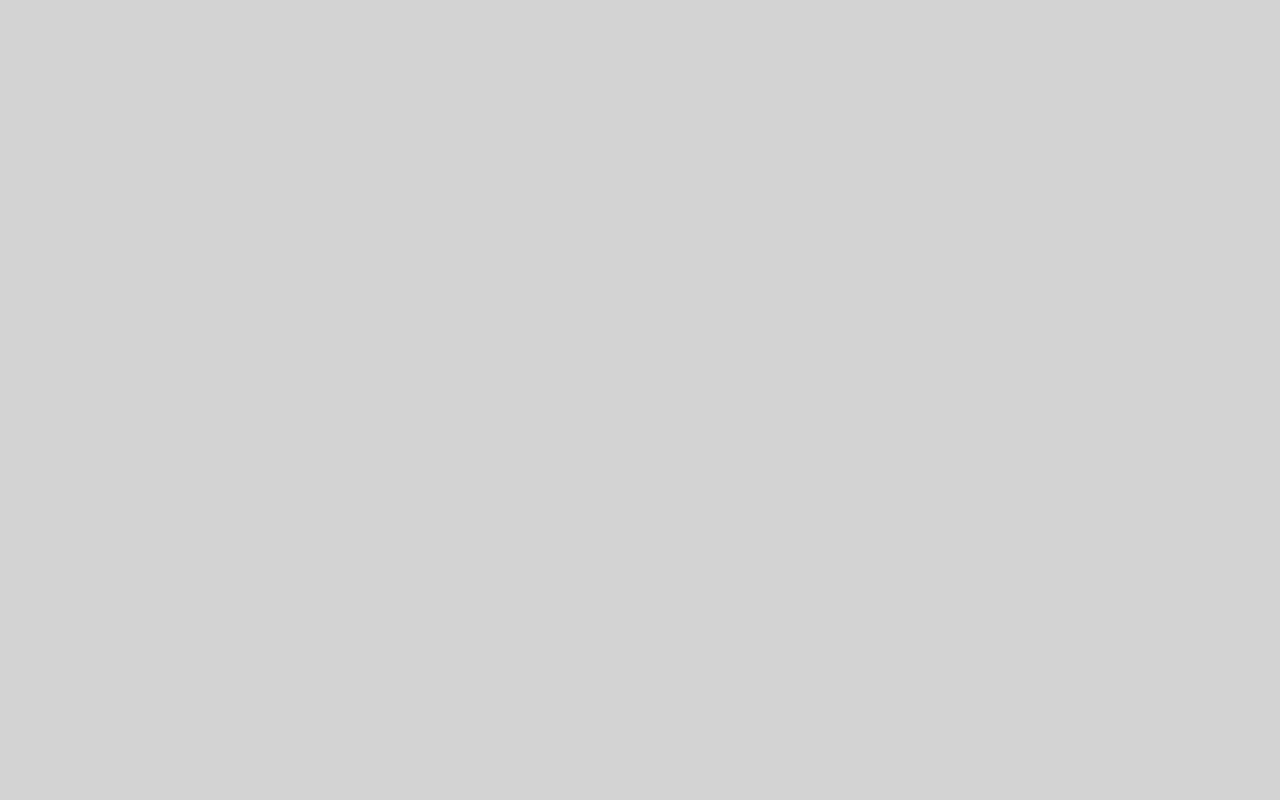
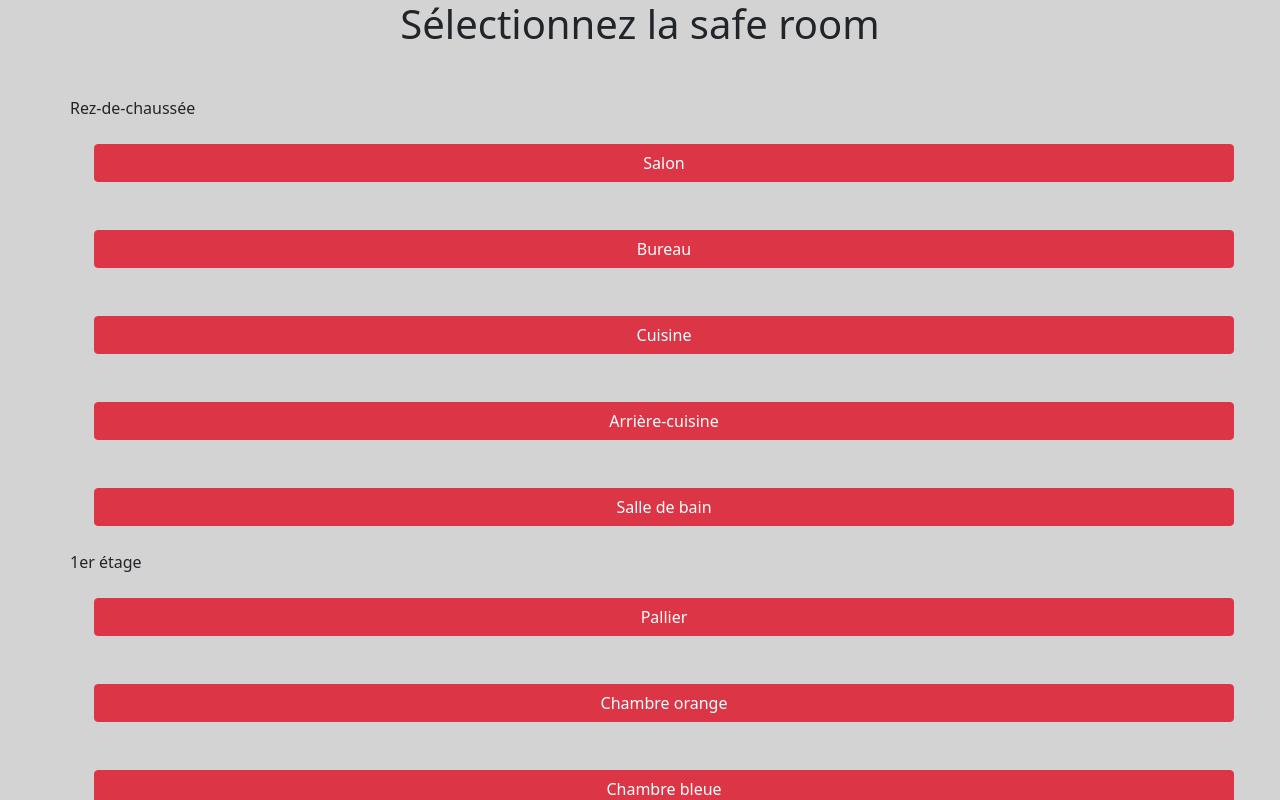
Before and after one commit to Zigotote/phasmophobia, a Vue app: page /safe-room in a window 1280 px wide. Before the commit this address had no page. Shown: the top 800 px of the page. Built offline with nearby package versions, Linux system fonts and the light colour scheme.

Commit message:
Add: choose safe room

```diff
--- a/src/components/RoomsList.vue
+++ b/src/components/RoomsList.vue
@@ -6,6 +6,7 @@
       class="btn btn-danger m-4"
       v-for="room in floor.rooms"
       :key="floor + room"
+      :disabled="room == disabledRoom"
       @click="$emit('sendRoom', room)"
     >
       {{ room }}
@@ -16,6 +17,7 @@
 <script>
 export default {
   name: "RoomsList",
+  props: { disabledRoom: String },
   emits: ["sendRoom"],
   setup() {
     const floors = [
--- a/src/router/index.js
+++ b/src/router/index.js
@@ -1,6 +1,7 @@
 import { createRouter, createWebHistory } from "vue-router";
 import ChooseGhost from "../views/ChooseGhost.vue";
 import ChooseGhostRoom from "../views/ChooseGhostRoom.vue";
+import ChooseSafeRoom from "../views/ChooseSafeRoom.vue";
 
 const routes = [
   {
@@ -9,9 +10,14 @@ const routes = [
     component: ChooseGhost,
   },
   {
-    path: "/",
+    path: "/ghost-room",
     name: "ChooseGhostRoom",
     component: ChooseGhostRoom,
+  },
+  {
+    path: "/safe-room",
+    name: "ChooseSafeRoom",
+    component: ChooseSafeRoom,
   },
 ];
 
--- a/src/views/ChooseGhostRoom.vue
+++ b/src/views/ChooseGhostRoom.vue
@@ -6,14 +6,18 @@
 </template>
 
 <script>
+import { useRouter } from "vue-router";
 import RoomsList from "../components/RoomsList.vue";
 
 export default {
   name: "ChooseGhostRoom",
   components: { RoomsList },
   setup() {
+    const router = useRouter();
     const sendRoom = (room) => {
       console.log(room);
+      localStorage.setItem("GHOST_ROOM", room);
+      router.push({ name: "ChooseSafeRoom" });
     };
     return { sendRoom };
   },
--- /dev/null
+++ b/src/views/ChooseSafeRoom.vue
@@ -0,0 +1,23 @@
+<template>
+  <div class="container">
+    <h1 class="text-center mb-5">Sélectionnez la safe room</h1>
+    <rooms-list :disabledRoom="ghostRoom" @sendRoom="sendRoom" />
+  </div>
+</template>
+
+<script>
+import RoomsList from "../components/RoomsList.vue";
+
+export default {
+  name: "ChooseSafeRoom",
+  components: { RoomsList },
+  setup() {
+    const ghostRoom = localStorage.getItem("GHOST_ROOM");
+    console.log(ghostRoom);
+    const sendRoom = (room) => {
+      console.log(room);
+    };
+    return { ghostRoom, sendRoom };
+  },
+};
+</script>
```
